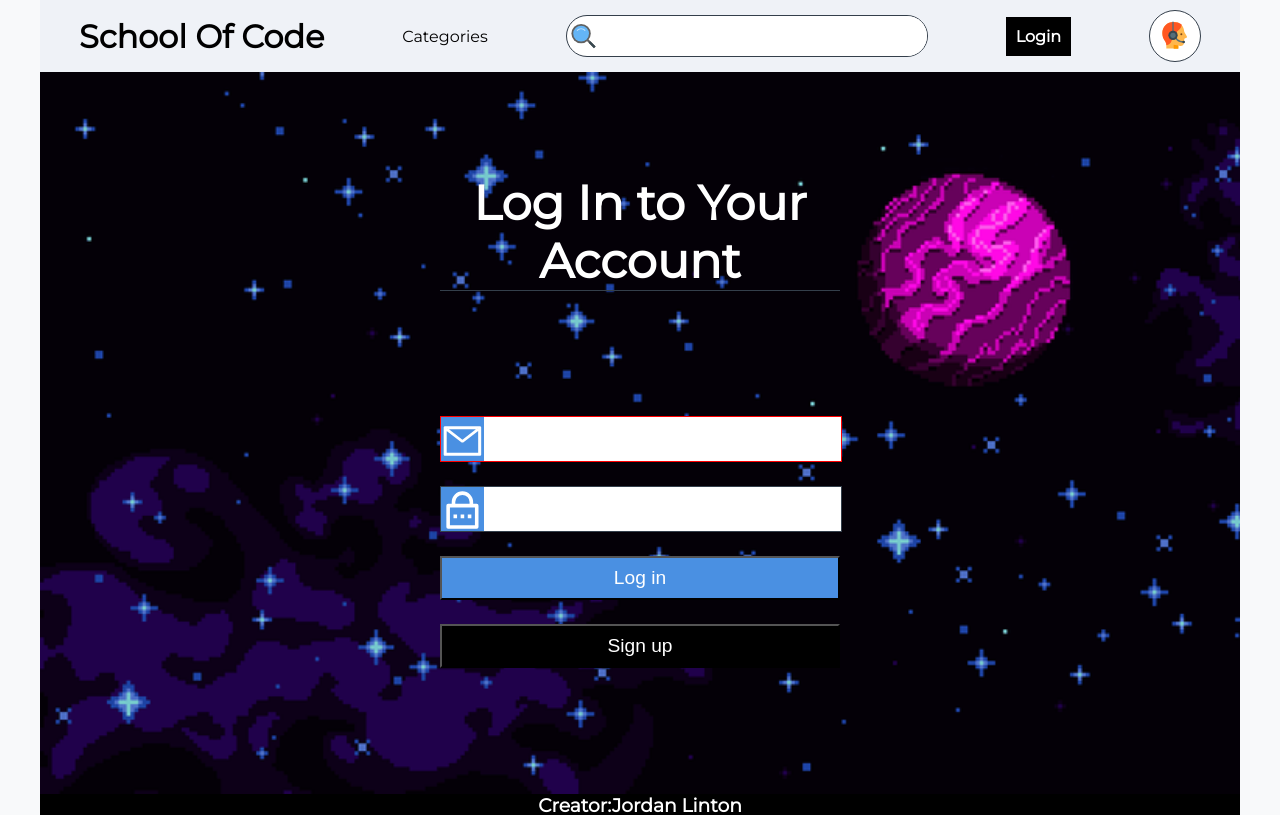
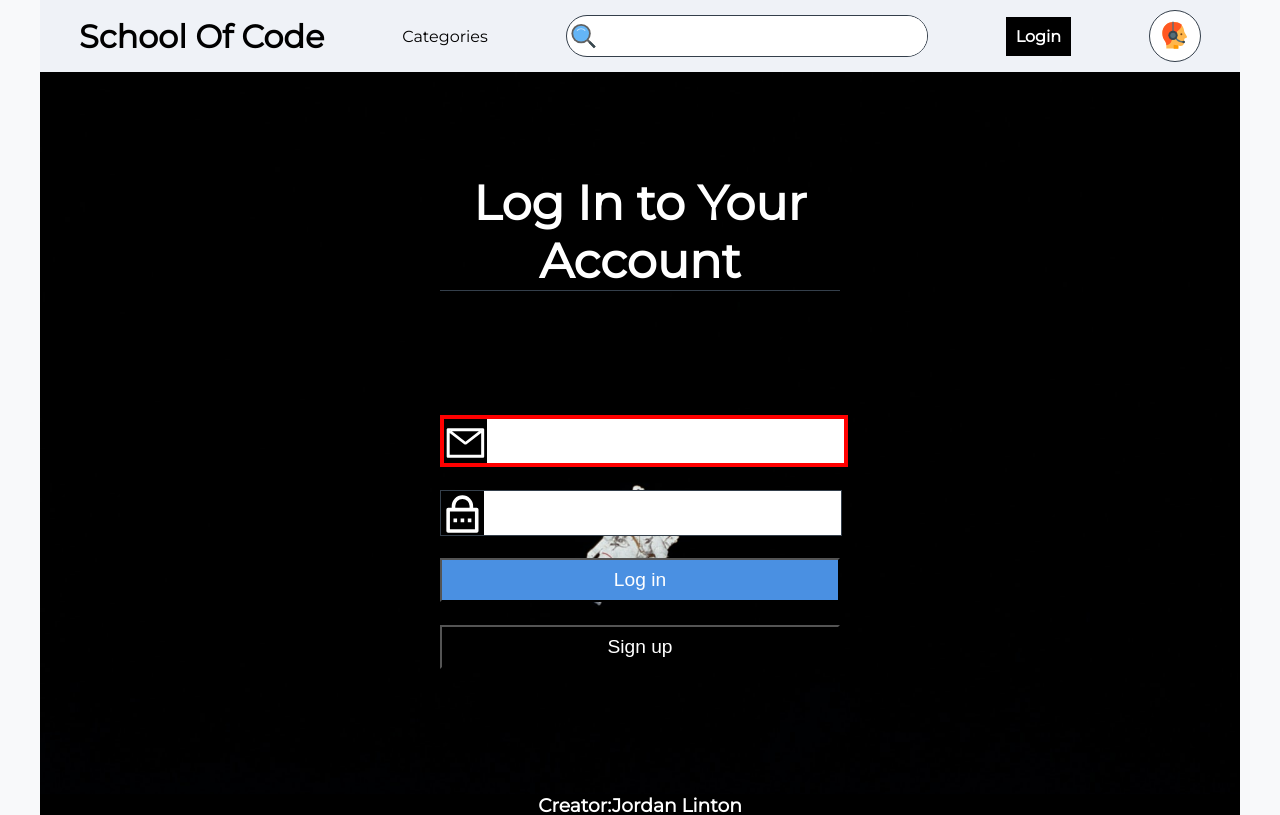
Before and after one commit to Jordaneddielinton93/Web-Dev-Road-Map-Course, a React (Create React App) app: page /signin in a window 1280 px wide. Shown: the top 815 px of the page. Built offline with nearby package versions, Linux system fonts and the light colour scheme; no server answers.

Commit message:
refactored my code to use useContext Matched with useReducer is just FUCKING AMAZING sorry about the language but its under valued

```diff
--- a/src/components/App/App.js
+++ b/src/components/App/App.js
@@ -6,49 +6,41 @@ import Catagories from "../Catagories/Catagories";
 import Footer from "../Footer/Footer";
 import Header from "../Header/Header";
 import LandingPage from "../LandingPage/LandingPage";
-
-
 import RoadMap from "../RoadMap/RoadMap";
 import Signin from "../Signin/Signin";
 import { ACTION, initState, reducer } from "../UseReducer/UseReducer";
+import React from "react";
 import './App.scss';
+
+export const pageWrapper = React.createContext()
 
 function App() {
 
-
   let [state,dispatch]= useReducer(reducer,initState)
-
 
   let [user]=FireLoginStatus()
   useEffect(()=>{
     dispatch({type:ACTION.USER_STATUS,payload:user?true:false})
   },[user])
 
-
-
-
   console.log(state)
 
   return (
     <Router>
     <div className="App">
-      <Header state={state} dispatch={dispatch} />
+    <pageWrapper.Provider value={{state,dispatch}}>
+
+      <Header/>
 
       <Switch>
-
-        <Route path="/signin">
-          <Signin state={state} dispatch={dispatch}/>
-        </Route>
-
+        <Route path="/signin" component={Signin} />
         <Route exact path="/" component={LandingPage} />
         <Route exact path="/RoadMap" component={RoadMap} />
-        <Route exact path="/Categories">
-          <Catagories state={state}/>
-        </Route>
-
-
+        <Route exact path="/Categories" component={Catagories}/>
       </Switch>
       <Footer/>
+      </pageWrapper.Provider>
+
     </div>
     </Router>
 
--- a/src/components/Catagories/Catagories.js
+++ b/src/components/Catagories/Catagories.js
@@ -1,11 +1,11 @@
 import CatagoriesSidebar from "../CatagoriesSidebar/CatagoriesSidebar"
 import CategoriesItem from "../CategoriesItem/CategoriesItem"
 import "./Catagories.scss"
-const Catagories = ({state}) => {
+const Catagories = () => {
   return (
     <main className="Catagories">
-      <CatagoriesSidebar state={state} />
-      <CategoriesItem state={state} />
+      <CatagoriesSidebar />
+      <CategoriesItem />
     </main>
    );
 }
--- a/src/components/CatagoriesSidebar/CatagoriesSidebar.js
+++ b/src/components/CatagoriesSidebar/CatagoriesSidebar.js
@@ -1,6 +1,6 @@
 
 import "./CatagoriesSidebar.scss"
-const CatagoriesSidebar = ({state}) => {
+const CatagoriesSidebar = () => {
 
   // let [openCat,SetOpenCat]=useState("none")
 
--- a/src/components/CategoriesItem/CategoriesItem.js
+++ b/src/components/CategoriesItem/CategoriesItem.js
@@ -1,12 +1,10 @@
 import "./CategoriesItem.scss"
 import { CategoriesApi } from "../../CategoriesApi/CategoriesApi";
-const CategoriesItem = ({state}) => {
 
-  // let newObj= CategoriesApi.map((item,index)=>{
-  //   return console.log( item.title )
-  // })
-
-
+import { useContext } from "react";
+import { pageWrapper } from "../App/App";
+const CategoriesItem = () => {
+  let stateObj = useContext(pageWrapper)
 
   return(
 
@@ -15,7 +13,7 @@ const CategoriesItem = ({state}) => {
 
       CategoriesApi.map((item,index)=>{
 
-      return item.page===state.page_number?(
+      return item.page===stateObj.state.page_number?(
         <main className="CategoriesItem">
           <h1 className="CategoriesItem--title">
             BEGINNER'S GUIDE: {item.title}
--- a/src/components/Header/Header.js
+++ b/src/components/Header/Header.js
@@ -3,9 +3,11 @@ import { ACTION } from "../UseReducer/UseReducer";
 import {FcCustomerSupport,FcSearch} from 'react-icons/fc';
 import { BrowserRouter, Route, Link } from "react-router-dom";
 import { auth } from "../../Lib/FireBase/FireBase";
+import { pageWrapper } from "../App/App";
+import { useContext } from "react";
+const Header = () => {
 
-const Header = ({state,dispatch}) => {
-
+  let stateObj = useContext(pageWrapper)
 
   return (
     <header className="headerFixed">
@@ -24,28 +26,28 @@ const Header = ({state,dispatch}) => {
         <ul className="header__Dropdown__UList">
 
           <li
-          onClick={()=>dispatch({type:ACTION.CHOOSEN_PAGE,payload:0})}
+          onClick={()=>stateObj.dispatch({type:ACTION.CHOOSEN_PAGE,payload:0})}
           className="header__Dropdown__UList-li">HTML</li>
 
           <li
-          onClick={()=>dispatch({type:ACTION.CHOOSEN_PAGE,payload:4})}
+          onClick={()=>stateObj.dispatch({type:ACTION.CHOOSEN_PAGE,payload:4})}
           className="header__Dropdown__UList-li">CSS</li>
 
-          <li onClick={()=>dispatch({type:ACTION.CHOOSEN_PAGE,payload:8})}
+          <li onClick={()=>stateObj.dispatch({type:ACTION.CHOOSEN_PAGE,payload:8})}
           className="header__Dropdown__UList-li">Sass</li>
 
           <li
-          onClick={()=>dispatch({type:ACTION.CHOOSEN_PAGE,payload:12})}
+          onClick={()=>stateObj.dispatch({type:ACTION.CHOOSEN_PAGE,payload:12})}
           className="header__Dropdown__UList-li">JavaScript</li>
 
           <li
-          onClick={()=>dispatch({type:ACTION.CHOOSEN_PAGE,payload:18})}
+          onClick={()=>stateObj.dispatch({type:ACTION.CHOOSEN_PAGE,payload:18})}
           className="header__Dropdown__UList-li">React</li>
 
-          <li onClick={()=>dispatch({type:ACTION.CHOOSEN_PAGE,payload:21})}
+          <li onClick={()=>stateObj.dispatch({type:ACTION.CHOOSEN_PAGE,payload:21})}
           className="header__Dropdown__UList-li">Firebase</li>
 
-          <li onClick={()=>dispatch({type:ACTION.CHOOSEN_PAGE,payload:24})}
+          <li onClick={()=>stateObj.dispatch({type:ACTION.CHOOSEN_PAGE,payload:24})}
           className="header__Dropdown__UList-li">CodeWars</li>
         </ul>
       </div>
@@ -57,7 +59,7 @@ const Header = ({state,dispatch}) => {
 
 
       <h1 className="header__Login"
-      style={state.userStatus?{display:"none"}:{display:"block"}}
+      style={stateObj.state.userStatus?{display:"none"}:{display:"block"}}
       >
         <Link to="/signin">
         Login
@@ -67,7 +69,7 @@ const Header = ({state,dispatch}) => {
 
       <div className="header__Dropdown">
       <div
-      style={state.userStatus?{border:"thick solid lime"}:{border:"thin solid #343F4B"}}
+      style={stateObj.state.userStatus?{border:"thick solid lime"}:{border:"thin solid #343F4B"}}
       className="header__profileImg">
       <FcCustomerSupport/>
       </div>
--- a/src/components/Signin/Signin.js
+++ b/src/components/Signin/Signin.js
@@ -5,9 +5,11 @@ import { RiLockPasswordLine } from 'react-icons/ri';
 import { useEffect, useRef } from "react";
 import {auth} from "../../Lib/FireBase/FireBase";
 import LoadingPage from "../LoadingPage/LoadingPage";
+import { useContext } from "react";
+import { pageWrapper } from "../App/App";
 
-
-const Signin = ({state,USER}) => {
+const Signin = () => {
+  let stateObj = useContext(pageWrapper)
 
 
   const emailRef=useRef(null)
@@ -41,13 +43,13 @@ const Signin = ({state,USER}) => {
   // }
 useEffect(()=>{
 
-  if(state.userStatus===true){
+  if(stateObj.state.userStatus===true){
     setTimeout(()=>{
       history.push('/')
     },2000)
   }
 
-},[state.userStatus])
+},[stateObj.state.userStatus])
 
 
 
@@ -56,19 +58,19 @@ useEffect(()=>{
 
   return (
     <main className="Signin">
-      {state.userStatus?<LoadingPage/>:<></>}
+      {stateObj.state.userStatus?<LoadingPage/>:<></>}
 
       <div className="Signin__Container">
 
         <h1 className="Signin__Container-title">Log In to Your Account</h1>
 
         <form>
-          <label htmlFor="email" style={state.userStatus?{border:"thick solid lime"}:{border:"thin solid red"}}>
+          <label htmlFor="email" style={stateObj.state.userStatus?{border:"thick solid lime"}:{border:"4px solid red"}}>
           <AiOutlineMail className="icons"/>
             <input ref={emailRef} name="email" type="email" />
           </label>
 
-          <label htmlFor="Password" style={state.userStatus?{border:"thick solid lime"}:{border:"thin solid #343F4B"}}>
+          <label htmlFor="Password" style={stateObj.state.userStatus?{border:"thick solid lime"}:{border:"thin solid #343F4B"}}>
             <RiLockPasswordLine className="icons"/>
 
             <input ref={PasswordRef} name="Password" type="password" />
--- a/src/components/Signin/Signin.scss
+++ b/src/components/Signin/Signin.scss
@@ -5,7 +5,7 @@
   justify-content: center;
   height: 90.2vh;
   width: 100%;
-  background-image: url(../../Images/spaceoutta.gif);
+  background-image: url(../../Images/spaceoutta.jpg);
   background-size: cover;
   &__Container{
     display: flex;
@@ -32,7 +32,7 @@
         border: thin solid $darkGrey;
         width: 100%;
         height: 44px;
-        background-color: $Purple;
+
         & .icons{
           color: white;
           font-size: 3rem;
```
Also changed, not shown: src/Images/spaceoutta.jpg (added).
